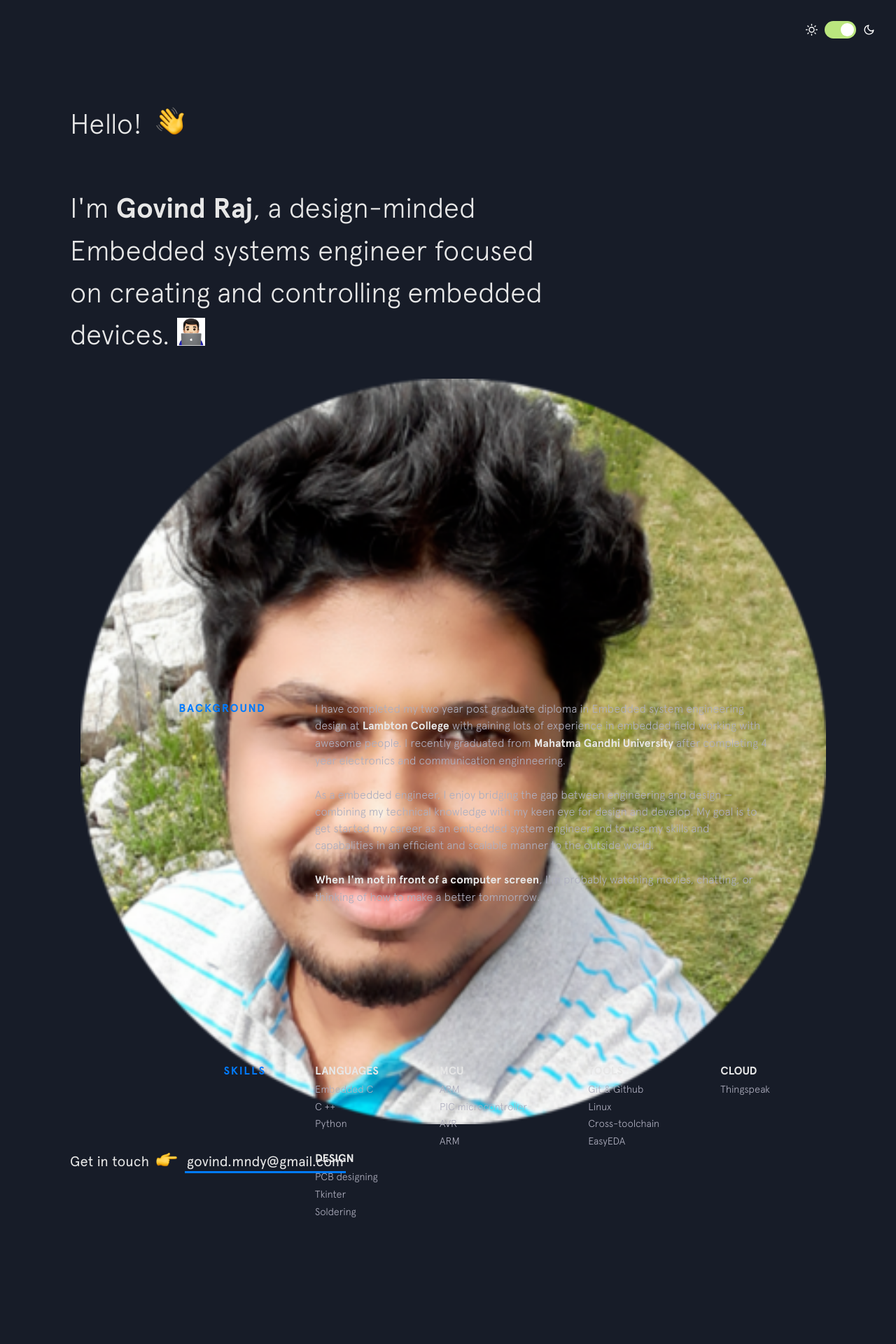
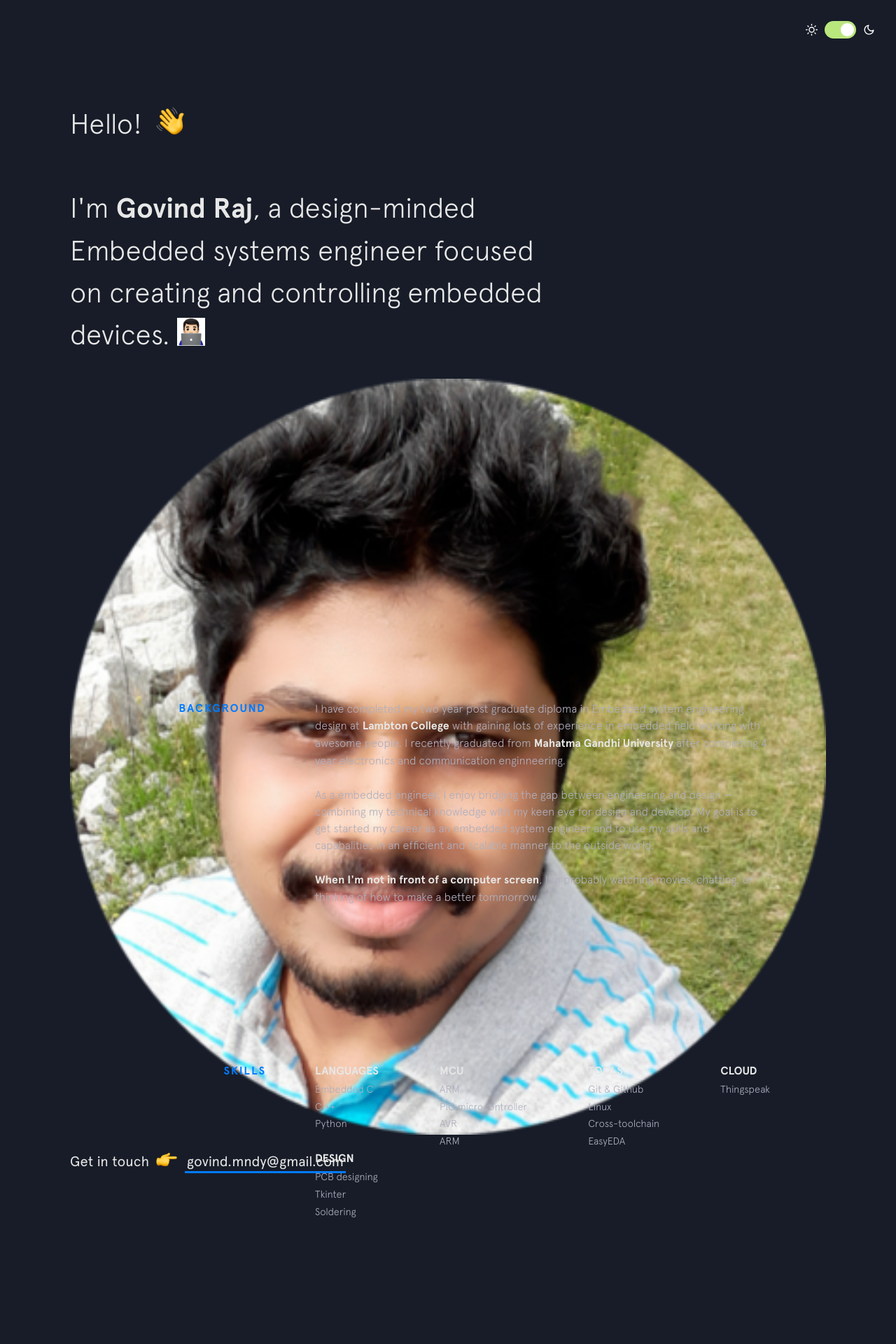
Before and after one commit to gov466/gov466.github.io, a Jekyll site: the page built from index.html, in a window 1280 px wide. Shown: the top 1920 px of the page at 70% size. Built offline with Jekyll 4.4.1, drawn with Linux system fonts in a browser that asks for light colours; nearby versions of some CDN libraries.

Commit message:
Update intro.html

```diff
--- a/_includes/intro.html
+++ b/_includes/intro.html
@@ -8,7 +8,7 @@
     <span class="name">Govind Raj</span>, a design-minded Embedded systems engineer focused on creating and controlling embedded devices.
     <span class="emoji technologist"></span>
   </h2>
- <img src="{{site.baseurl}}/img/circle-cropped (1).png" style="float:right; margin:0px 0px 15px 15px; cursor:pointer; cursor:hand; border:0" alt="">
+ <img src="{{site.baseurl}}/img/circle-cropped (1).png" style="float:right; " alt="">
   <h3 class="intro__contact">
     <span>Get in touch </span>
     <span class="emoji pointer"></span>
```
